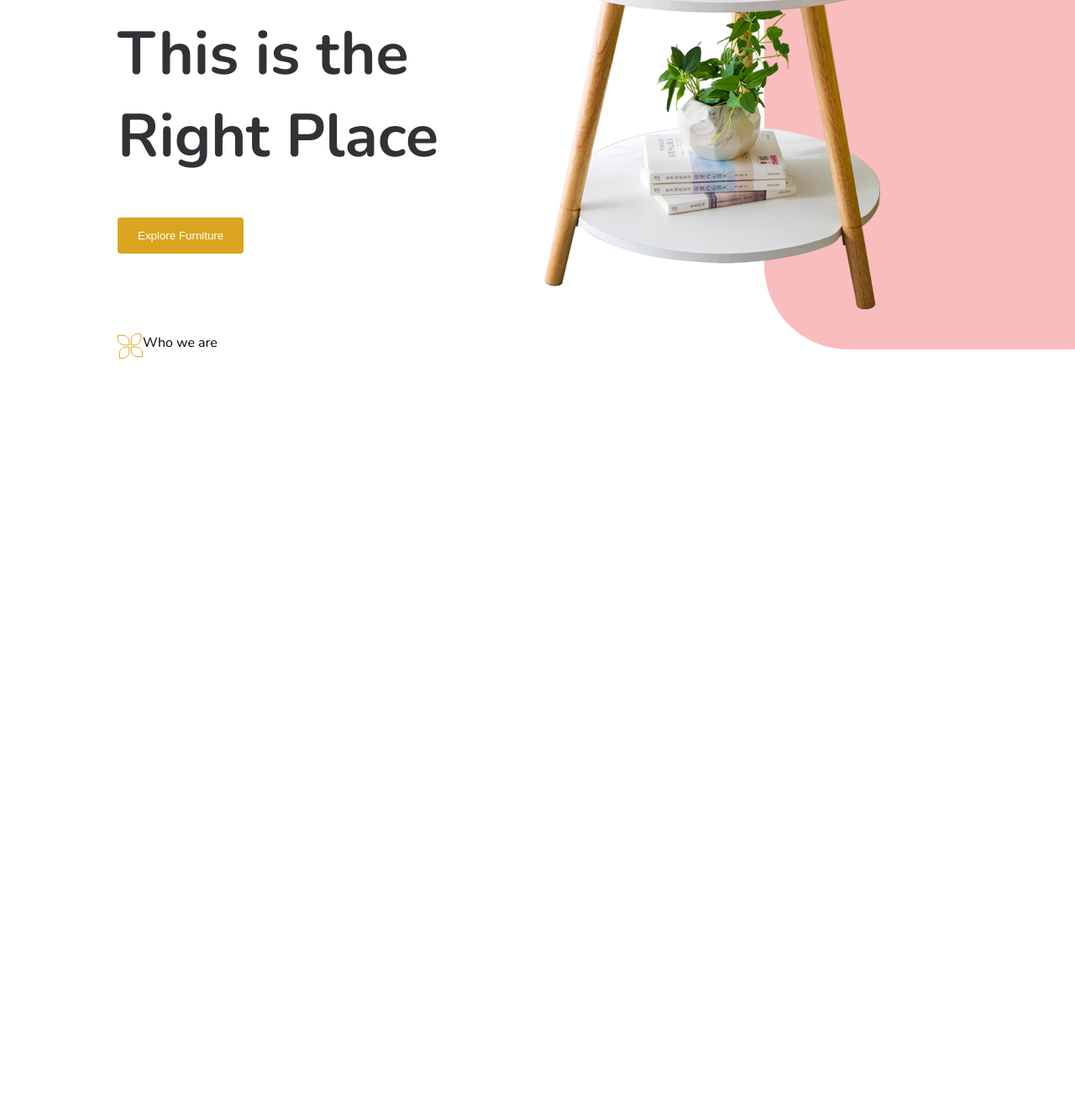
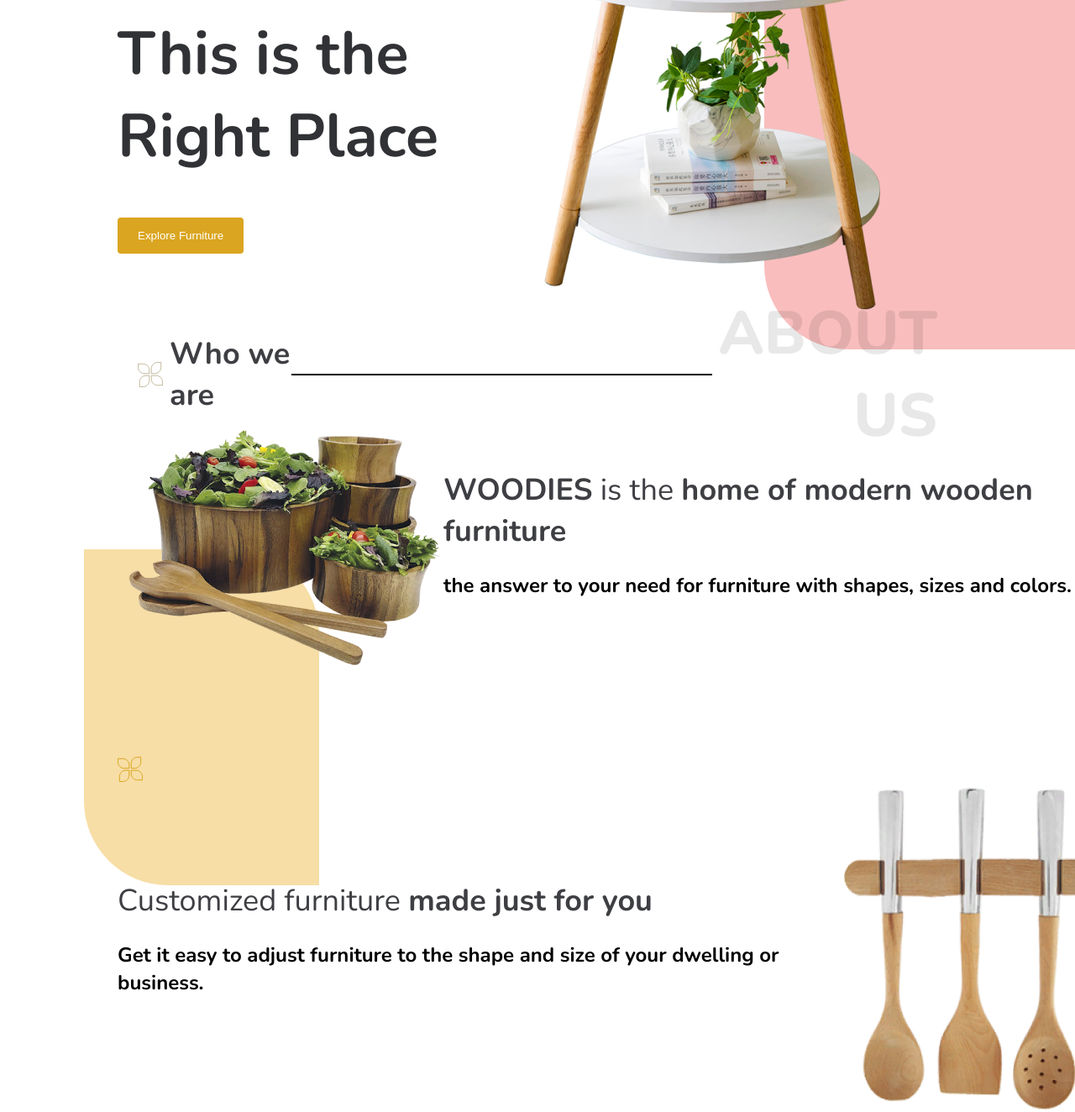
Before and after one commit to CumpataGabriel/Woodies, a plain HTML site: page index.html in a window 1280 px wide. Shown: the part 384-1708 px from the top of the page at 84% size. Before the commit the page ends 819 px from the top, so only its background shows below. Drawn offline with nearby package versions, Linux system fonts and the light colour scheme.

Commit message:
Add files via upload

```diff
--- a/index.html
+++ b/index.html
@@ -46,7 +46,31 @@
         </div>
         <img src="img/table.png" alt="">
     </header>
+
     <section id="about-us">
         <header>
-            <img src="img/flower.svg" alt="">
-            <div id="Who">Who we are</div>
+            <img src="img/logo_transp.svg" alt="logo">
+            <div>Who we are</div>
+            <hr id="first">
+            <p>About us</p>
+        </header>
+        <div>
+            <article>
+                <img id="bowls" src="img/bowls.png" alt="bowls">
+                <div>
+                    <span><strong>WOODIES</strong> is the <strong>home of modern wooden furniture</strong></span>
+                    <p>the answer to your need for furniture with shapes, sizes and colors. </p>
+                    <div id="bg2"></div>
+                </div>
+            </article>
+
+            <img id="flower2" src="img/flower.svg" alt="flower">
+            <article>
+                <div>
+                    <span>Customized furniture <strong>made just for you</strong></span>
+                    <p>Get it easy to adjust furniture to the shape and size of your dwelling or business.</p>
+                </div>
+                <img id="spoon" src="img/spoon.png" alt="spoon">
+            </article>
+        </div>
+    </section>
--- a/style.css
+++ b/style.css
@@ -102,3 +102,100 @@ section{
     width: 1000px;
     margin: 0 auto;
 }
+
+section header{
+    width: 952px;
+    height: 98px;
+    left: 100px;
+    top: 0px;
+    bottom: 40px;
+    align-items: center;
+}
+
+section header div{
+    font-style: normal;
+    font-weight: 700;
+    font-size: 36px;
+    line-height: 49px;
+    color: #3E3F43;
+}
+
+section header p{
+    font-style: normal;
+    font-weight: 800;
+    font-size: 72px;
+    line-height: 98px;
+    text-align: right;
+    text-transform: uppercase;
+    color: rgba(34, 34, 34, 0.1);
+}
+
+section header img{
+    width: 30px;
+    margin-right: 8px;
+}
+
+hr{
+    width: 708px;
+    height: 0px;
+    left: 108px;
+    top: 4478px;
+    border: 1px solid #C4C4C4;
+}
+
+section header hr{
+    border: 1px solid #000000;
+}
+
+section div article{
+    display: flex;
+    width: 1152px;
+    margin: 0 auto;
+    top: 0px;
+    align-items: center;
+    margin-bottom: 100px;
+}
+
+span{
+    font-style: normal;
+    font-weight: 400;
+    font-size: 36px;
+    line-height: 49px;
+    color: #3E3F43;
+}
+
+p{
+    font-style: normal;
+    font-weight: 600;
+    font-size: 24px;
+    line-height: 33px;
+    color: #000000;
+}
+
+#flowers2{
+    position: absolute;
+    width: 382px;
+    height: 382px;
+    left: -68px;
+    top: 1352px;
+    z-index: -2;
+}
+
+#bg2{
+    position: absolute;
+    width: 280px;
+    height: 400px;
+    left: 100px;
+    top: 1038px;
+    z-index: -1;
+    border-bottom-left-radius: 100px;
+    border-top-right-radius: 100px;
+    background: #F7DEA6;
+}
+
+#bowls{
+    width: 388px;
+    height: 306px;
+    left: 138px;
+    top: 220px;
+}
```
Also changed, not shown: img/bowls.png (added), img/logo_transp.svg (added), img/spoon.png (added).
